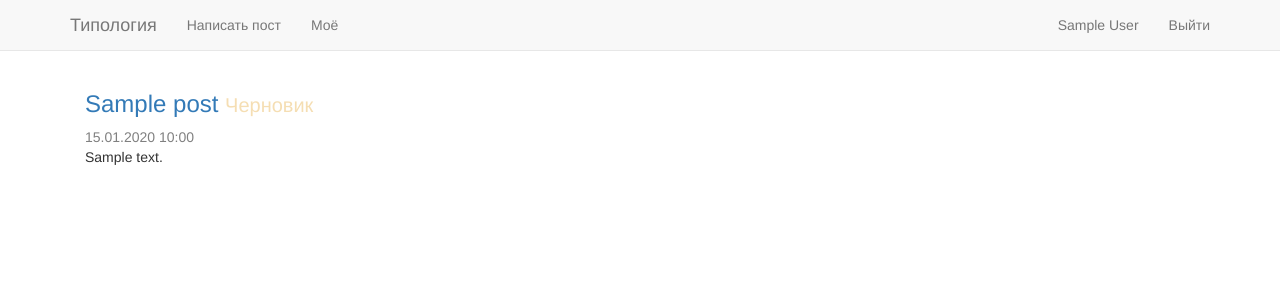
After one commit to neoden/typo, a Flask app: page /my/posts/ in a window 1280 px wide. The commit adds this page. Shown: the top 300 px of the page. Run offline with Flask 2, Linux system fonts and the light colour scheme; a user stored in the database is signed in; tables that the repository leaves empty hold one stand-in row (values such as "Sample post"); parts of the project's set-up code (start-up, migrations or seed data) failed here and were passed over; some libraries are stand-ins or nearby versions.

Commit message:
my posts

```diff
--- a/typo/home/views.py
+++ b/typo/home/views.py
@@ -16,9 +16,8 @@ def index():
 
 @mod.route('/posts/<int:post_id>')
 def post(post_id):
-    post = Post.query.get_or_404(post_id)
-    comments = Comment.query.filter_by(post_id=post.id).order_by(Comment.path).all()
-    return render_template('post.html', post=post, comments=comments)
+    post = Post.query.options(db.joinedload('comments')).get_or_404(post_id)
+    return render_template('post.html', post=post)
 
 
 @mod.route('/posts/<int:post_id>/comment', methods=('POST',))
--- a/typo/models/post.py
+++ b/typo/models/post.py
@@ -13,3 +13,12 @@ class Post(db.Model):
     text = db.Column(db.Text)
 
     author = db.relationship('User', foreign_keys='Post.author_id')
+    comments = db.relationship('Comment', order_by='Comment.path')
+
+    @property
+    def status_label(self):
+        return {
+            'draft': 'Черновик',
+            'published': 'Опубликован',
+            'deleted': 'Удалён'
+        }[self.status]
--- a/typo/my/views.py
+++ b/typo/my/views.py
@@ -31,6 +31,14 @@ def post(post_id=None):
     return render_template('my/post.html', form=form, post=post)
 
 
+@mod.route('/posts/')
+@login_required
+def posts():
+    posts = Post.query.filter_by(author_id=current_user.get_id())
+    pagination = posts.paginate()
+    return render_template('my/posts.html', posts=pagination)
+
+
 @mod.route('/profile/', methods=('GET', 'POST'))
 @login_required
 def profile():
--- a/typo/templates/base.html
+++ b/typo/templates/base.html
@@ -50,6 +50,14 @@
                 </li>
             </ul>
             #}
+
+            <ul class="nav navbar-nav">
+                {% if current_user.is_authenticated %}
+                    <li><a href="{{ url_for('my.post') }}">Написать пост</a></li>
+                    <li><a href="{{ url_for('my.posts') }}">Моё</a></li>
+                {% endif %}
+            </ul>
+
             <ul class="nav navbar-nav navbar-right">
                 {% if current_user.is_authenticated %}
                     <li><a href="{{ url_for('my.profile') }}">{{ current_user.name }}</a></li>
--- a/typo/templates/index.html
+++ b/typo/templates/index.html
@@ -1,8 +1,6 @@
 {% extends 'base.html' %}
 
 {% block content %}
-
-<a href="{{ url_for('my.post') }}">Написать пост</a>
 
 {% for post in posts.items %}
 <div class="container">
--- /dev/null
+++ b/typo/templates/my/posts.html
@@ -0,0 +1,31 @@
+{% extends 'base.html' %}
+
+{% block head %}
+<style type="text/css">
+.post-status {
+    color: wheat;
+    font-size: smaller;
+}
+
+.post-date {
+    color: gray;
+}
+</style>
+{% endblock %}
+
+{% block content %}
+
+{% for post in posts.items %}
+<div class="container">
+    <h3>
+        <a href="{{ url_for('home.post', post_id=post.id) }}">{{ post.title }}</a>
+        <span class="post-status">{{ post.status_label }}</span>
+    </h3>
+    <div class="post-date">
+        {{ post.created|datetime }}
+    </div>
+    <p>{{ post.text|safe }}</p>
+</div>
+{% endfor %}
+
+{% endblock %}
--- a/typo/templates/post.html
+++ b/typo/templates/post.html
@@ -27,7 +27,7 @@
 
 <div id="comments">
     <ul class="list-group">
-        {% for comment in comments %}
+        {% for comment in post.comments %}
         <li class="list-group-item comment-block comment-level-{{ comment.level }}">
             <div class="comment-header">
                 <img src="" width="24" height="24"/>
```
Also changed, not shown: typo/models/comment.py (line endings or trailing spaces), 1 other file.
